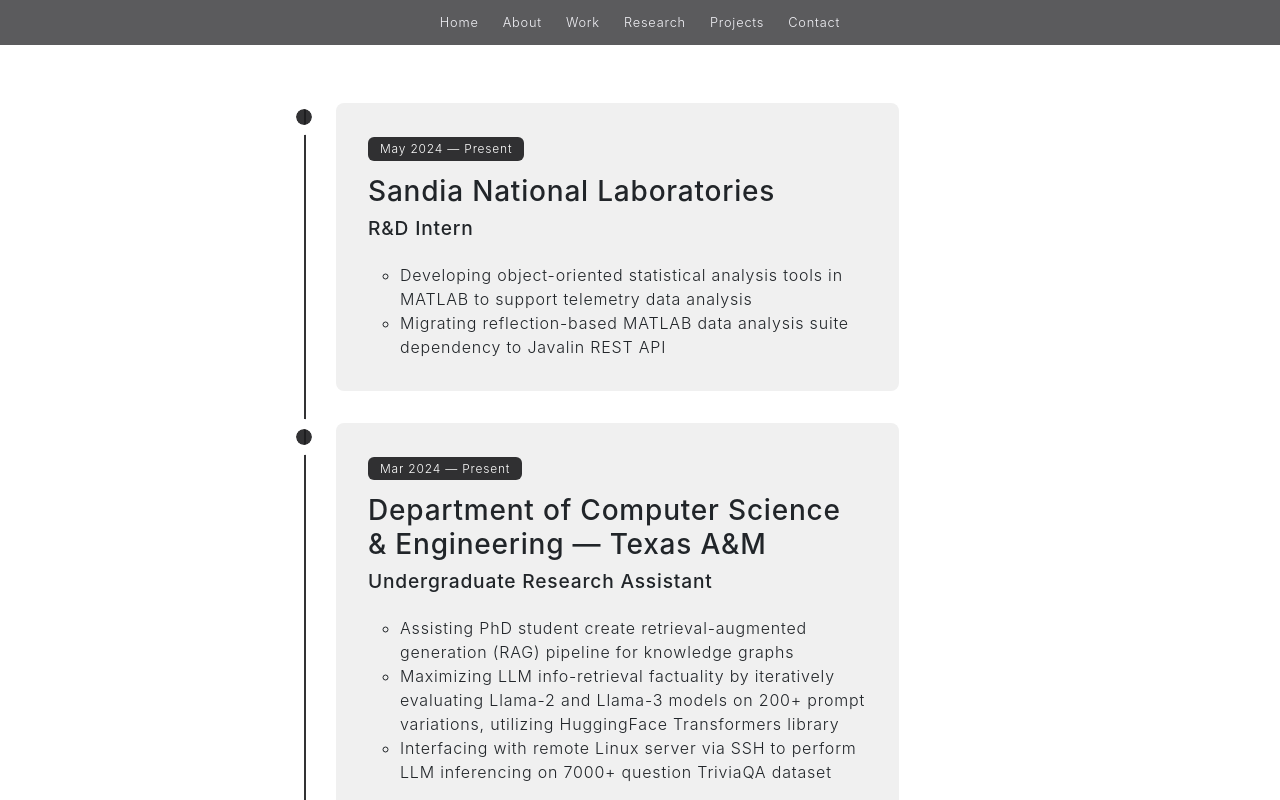
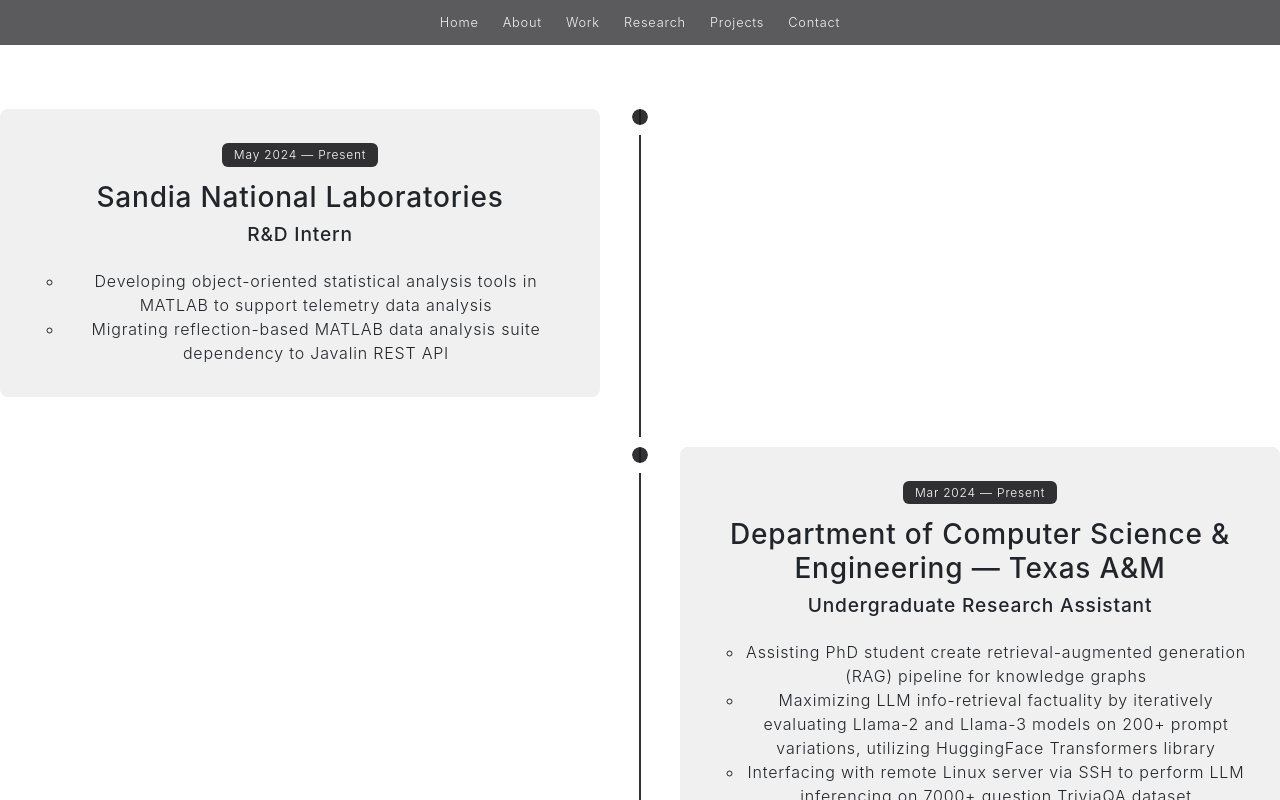
Before and after one commit to N1v3x2/n1v3x2.github.io, a React (Create React App) app: page /work in a window 1280 px wide. Shown: the top 800 px of the page. Built offline with nearby package versions, Linux system fonts and the light colour scheme.

Commit message:
Added timeline stylesheet

```diff
--- a/src/pages/Work.css
+++ b/src/pages/Work.css
@@ -15,8 +15,9 @@
 .timeline {
     margin: 4em auto;
     position: relative;
-    max-width: 46em;
+    max-width: 90em;
     list-style: none;
+    padding: 0;
 }
 
 .timeline:before {
@@ -24,14 +25,26 @@
     content: '';
     position: absolute;
     top: 0;
-    left: 2em;
+    left: 50%;
     width: 2px;
     height: 100%;
+    transform: translateX(-50%);
 }
 
 .timeline-event {
     position: relative;
-    text-align: left;
+    width: 50%;
+    margin-bottom: 50px;
+}
+
+.timeline-event.left {
+    left: 0;
+    padding-right: 40px;
+}
+
+.timeline-event.right {
+    left: 50%;
+    padding-left: 40px;
 }
 
 .timeline-event * {
@@ -51,9 +64,6 @@
     padding: 2em;
     border-radius: 8px;
     position: relative;
-    top: -1.875em;
-    left: 2em;
-    width: 80%;
     background-color: var(--system-gray);
 }
 
@@ -76,25 +86,28 @@
 
 .timeline-event-icon {
     border-radius: 50%;
-    /* transition: transform 0.2s ease-in;
-  transform: rotate(45deg); */
     background-color: rgb(28, 28, 30, 0.9);
     outline: 10px solid white;
     display: block;
-    margin: 0.5em 0.5em 0.5em -0.5em;
+    position: absolute;
     top: 0;
-    left: 2em;
     width: 1em;
     height: 1em;
 }
 
+.left .timeline-event-icon {
+    right: -0.5em;
+}
+
+.right .timeline-event-icon {
+    left: -0.5em;
+}
+
 .timeline-event-thumbnail {
     border-radius: 6px;
-    /* transition: box-shadow 0.5s ease-in 0.1s; */
     color: white;
     font-size: 0.75em;
     background-color: rgb(28, 28, 30, 0.9);
-    /* box-shadow: inset 0 0 0 0em #ef795a; */
     display: inline-block;
     margin-bottom: 1.2em;
     padding: 0.25em 1em 0.2em 1em;
```
